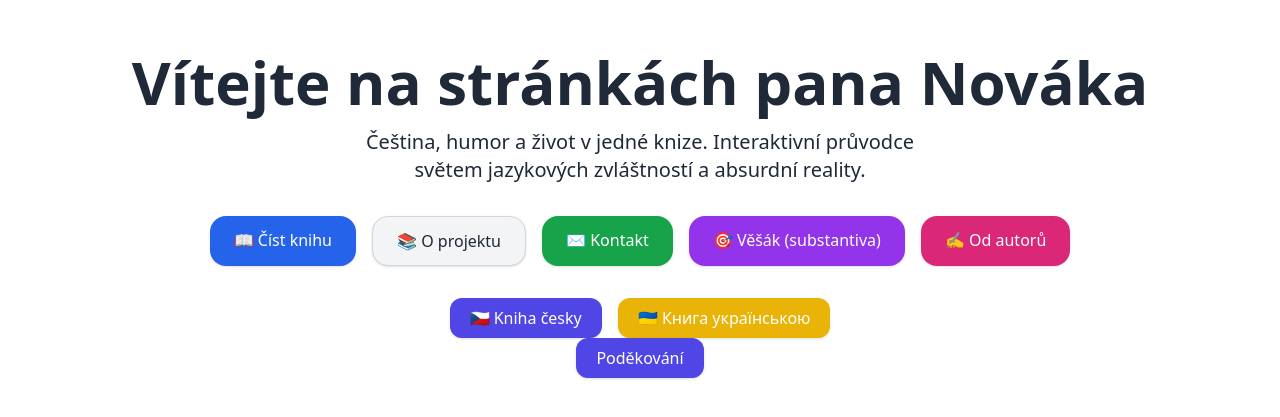
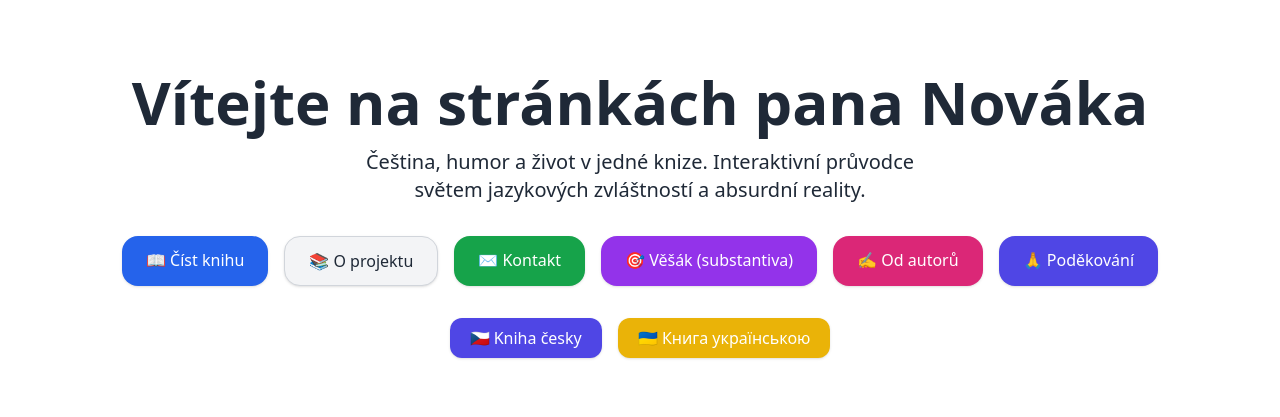
Before and after one commit to AndriyKryvytskiy/pannovak.fun, a Next.js app: page / in a window 1280 px wide. Shown: the part 185-602 px from the top of the page. Built offline with nearby package versions, Linux system fonts and the light colour scheme.

Commit message:
The last var 2

```diff
--- a/pages/index.js
+++ b/pages/index.js
@@ -1,5 +1,3 @@
-// pages/index.js
-
 import Link from 'next/link';
 
 export default function Home() {
@@ -8,6 +6,7 @@ export default function Home() {
       <h1 className="text-4xl md:text-6xl font-bold mb-4 text-center">
         Vítejte na stránkách pana Nováka
       </h1>
+
       <p className="text-lg md:text-xl text-center max-w-xl mb-8">
         Čeština, humor a život v jedné knize. Interaktivní průvodce světem jazykových zvláštností a absurdní reality.
       </p>
@@ -28,6 +27,9 @@ export default function Home() {
         <a href="/od-autoru" className="px-6 py-3 bg-pink-600 text-white rounded-2xl shadow hover:bg-pink-700 transition">
           ✍️ Od autorů
         </a>
+        <a href="/podekovani" className="px-6 py-3 bg-indigo-600 text-white rounded-2xl shadow hover:bg-indigo-700 transition">
+          🙏 Poděkování
+        </a>
       </div>
 
       <div className="flex gap-4 flex-wrap justify-center">
@@ -38,13 +40,6 @@ export default function Home() {
           🇺🇦 Книга українською
         </a>
       </div>
-
-      <div className="flex gap-4 flex-wrap justify-center">
-        <a href="/podekovani" className="px-5 py-2 bg-indigo-600 text-white rounded-xl shadow hover:bg-indigo-700 transition">
-          Poděkování
-        </a>
-
-      </div>
     </main>
   );
 }
```
